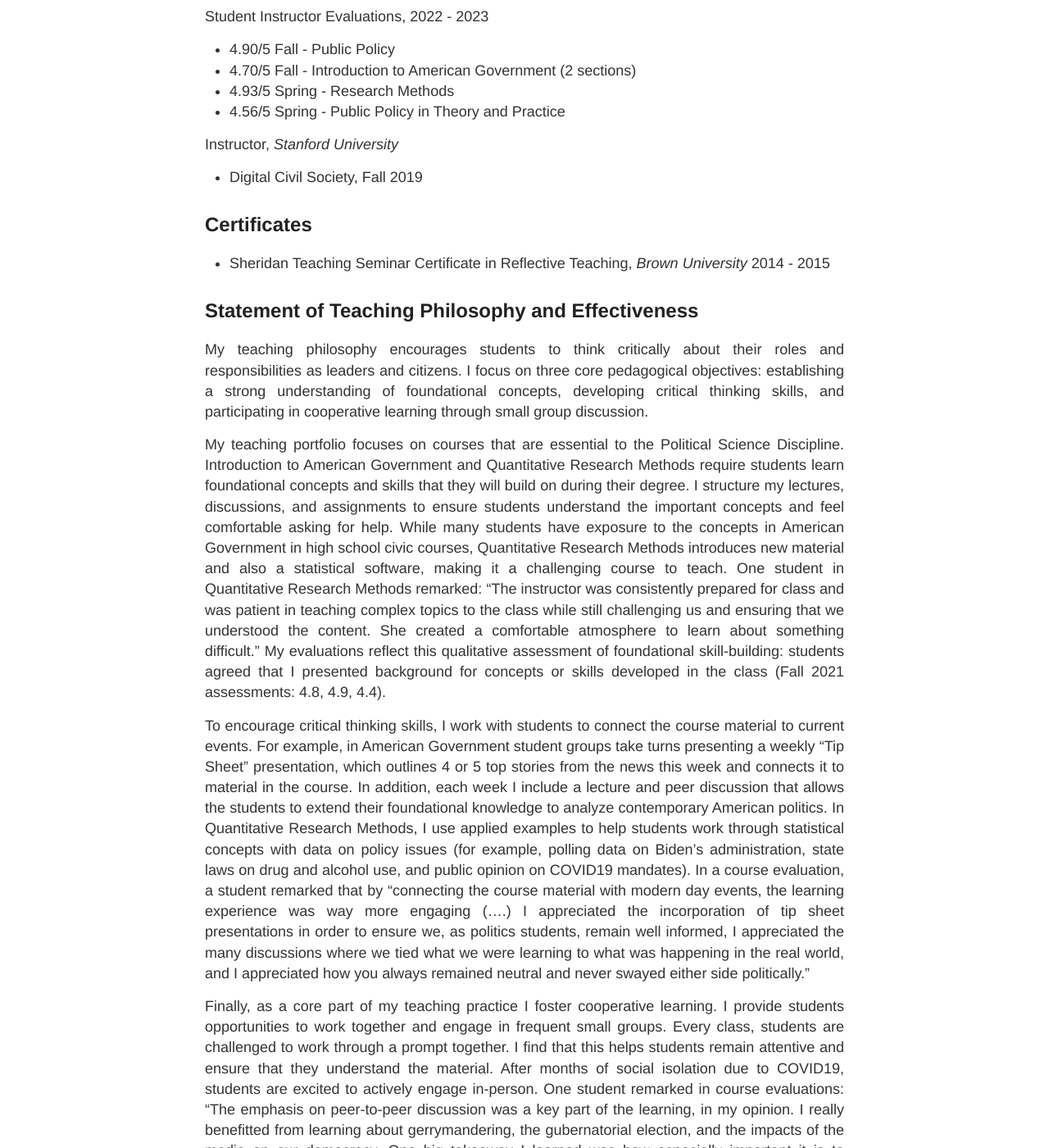
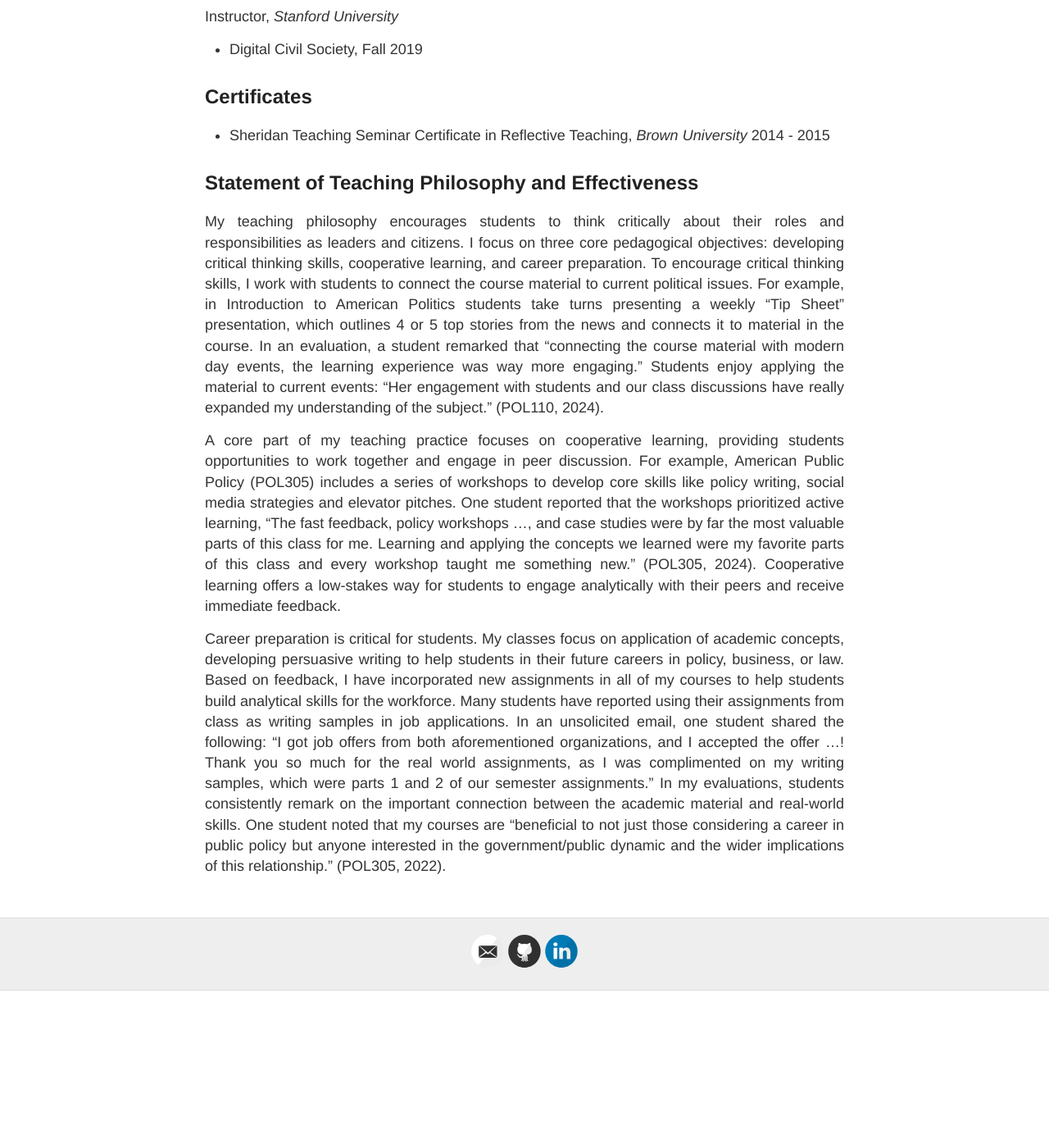
Before and after one commit to cadencewillse/cadencewillse.github.io, a Jekyll site: the page built from teaching.md, in a window 1280 px wide and 1400 px high, scrolled down 635 px. Shown: the whole window at 82% size. Built offline with Jekyll 4.4.1, drawn with Linux system fonts in a browser that asks for light colours; our own code applies the rules of GitHub Pages for plain Markdown files; after the commit the page ends 1843 px from its top, so only the background shows below that; some of the changed text lies outside the part shown.

Commit message:
Update teaching.md

```diff
--- a/teaching.md
+++ b/teaching.md
@@ -5,19 +5,13 @@ My academic training and professional experience allows me to teach introductory
 Instructor, *The College of New Jersey*
 
 Undergraduate
-- Introduction to American Government, Fall 2020 - Fall 2022
-- American Public Policy, Fall 2020, Fall 2022
-- Quantitative Research Methods, Fall 2021 - Spring 2023
+- Introduction to American Government
+- American Public Policy
+- Quantitative Research Methods
 
 Graduate (Master's in Public Policy):
-- Public Policy in Theory and Practice, Spring 2023
-- Education Policy, Fall 2023
-
-Student Instructor Evaluations, 2022 - 2023
-- 4.90/5 Fall - Public Policy
-- 4.70/5 Fall - Introduction to American Government (2 sections)
-- 4.93/5 Spring - Research Methods
-- 4.56/5 Spring - Public Policy in Theory and Practice
+- Public Policy in Theory and Practice
+- Education Policy
 
 Instructor, *Stanford University*
 - Digital Civil Society, Fall 2019
@@ -29,10 +23,8 @@ Instructor, *Stanford University*
 
 ## Statement of Teaching Philosophy and Effectiveness
 
-My teaching philosophy encourages students to think critically about their roles and responsibilities as leaders and citizens. I focus on three core pedagogical objectives: establishing a strong understanding of foundational concepts, developing critical thinking skills, and participating in cooperative learning through small group discussion.
+My teaching philosophy encourages students to think critically about their roles and responsibilities as leaders and citizens. I focus on three core pedagogical objectives: developing critical thinking skills, cooperative learning, and career preparation. To encourage critical thinking skills, I work with students to connect the course material to current political issues. For example, in Introduction to American Politics students take turns presenting a weekly “Tip Sheet” presentation, which outlines 4 or 5 top stories from the news and connects it to material in the course. In an evaluation, a student remarked that “connecting the course material with modern day events, the learning experience was way more engaging.” Students enjoy applying the material to current events: “Her engagement with students and our class discussions have really expanded my understanding of the subject.” (POL110, 2024).
 
-My teaching portfolio focuses on courses that are essential to the Political Science Discipline. Introduction to American Government and Quantitative Research Methods require students learn foundational concepts and skills that they will build on during their degree. I structure my lectures, discussions, and assignments to ensure students understand the important concepts and feel comfortable asking for help. While many students have exposure to the concepts in American Government in high school civic courses, Quantitative Research Methods introduces new material and also a statistical software, making it a challenging course to teach. One student in Quantitative Research Methods remarked: “The instructor was consistently prepared for class and was patient in teaching complex topics to the class while still challenging us and ensuring that we understood the content. She created a comfortable atmosphere to learn about something difficult.”   My evaluations reflect this qualitative assessment of foundational skill-building: students agreed that I presented background for concepts or skills developed in the class (Fall 2021 assessments: 4.8, 4.9, 4.4).
+A core part of my teaching practice focuses on cooperative learning, providing students opportunities to work together and engage in peer discussion. For example, American Public Policy (POL305) includes a series of workshops to develop core skills like policy writing, social media strategies and elevator pitches. One student reported that the workshops prioritized active learning, “The fast feedback, policy workshops …, and case studies were by far the most valuable parts of this class for me. Learning and applying the concepts we learned were my favorite parts of this class and every workshop taught me something new.” (POL305, 2024). Cooperative learning offers a low-stakes way for students to engage analytically with their peers and receive immediate feedback.
 
-To encourage critical thinking skills, I work with students to connect the course material to current events. For example, in American Government student groups take turns presenting a weekly “Tip Sheet” presentation, which outlines 4 or 5 top stories from the news this week and connects it to material in the course. In addition, each week I include a lecture and peer discussion that allows the students to extend their foundational knowledge to analyze contemporary American politics. In Quantitative Research Methods, I use applied examples to help students work through statistical concepts with data on policy issues (for example, polling data on Biden’s administration, state laws on drug and alcohol use, and public opinion on COVID19 mandates).  In a course evaluation, a student remarked that by “connecting the course material with modern day events, the learning experience was way more engaging (….) I appreciated the incorporation of tip sheet presentations in order to ensure we, as politics students, remain well informed, I appreciated the many discussions where we tied what we were learning to what was happening in the real world, and I appreciated how you always remained neutral and never swayed either side politically.”
-
-Finally, as a core part of my teaching practice I foster cooperative learning. I provide students opportunities to work together and engage in frequent small groups. Every class, students are challenged to work through a prompt together. I find that this helps students remain attentive and ensure that they understand the material.  After months of social isolation due to COVID19, students are excited to actively engage in-person. One student remarked in course evaluations: “The emphasis on peer-to-peer discussion was a key part of the learning, in my opinion. I really benefitted from learning about gerrymandering, the gubernatorial election, and the impacts of the media on our democracy. One big takeaway I learned was how especially important it is to participate in state and local elections, which are often overlooked. ”   I actively encouraged students to consider their biases and exercise respect and empathy in class. Overall, students agreed that I promoted an atmosphere that was conducive to sharing ideas and knowledge (Fall 2021 assessments: 4.85, 4.50, 4.85), and was respectful of differing viewpoints (Fall 2021 assessments: 4.91, 4.56, 4.85). In addition, I am proud to say that my student felt I challenged them to think (Fall 2021 assessments: 4.92, 4.33, 4.73).
+Career preparation is critical for students. My classes focus on application of academic concepts, developing persuasive writing to help students in their future careers in policy, business, or law. Based on feedback, I have incorporated new assignments in all of my courses to help students build analytical skills for the workforce. Many students have reported using their assignments from class as writing samples in job applications. In an unsolicited email, one student shared the following: “I got job offers from both aforementioned organizations, and I accepted the offer …!  Thank you so much for the real world assignments, as I was complimented on my writing samples, which were parts 1 and 2 of our semester assignments.” In my evaluations, students consistently remark on the important connection between the academic material and real-world skills. One student noted that my courses are “beneficial to not just those considering a career in public policy but anyone interested in the government/public dynamic and the wider implications of this relationship.” (POL305, 2022).
```
